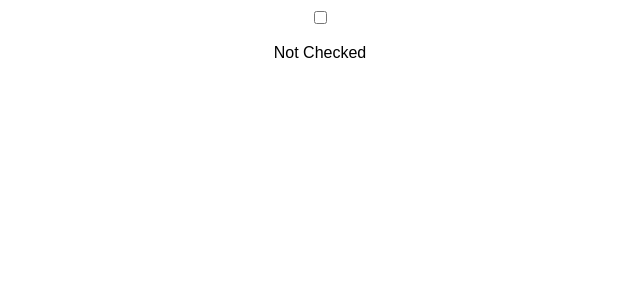
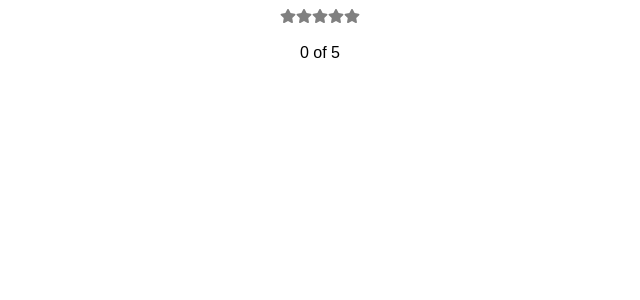
Before and after one commit to o-brayarn/react-hooks, a React (Create React App) app: page / in a window 1280 px wide. Shown: the top 300 px of the page, without its empty margins (320-960 px from the left). Built offline with nearby package versions, Linux system fonts and the light colour scheme.

Commit message:
send interactions up component trees

```diff
--- a/src/App.js
+++ b/src/App.js
@@ -1,10 +1,10 @@
-import Checkbox from "./Checkbox";
+import StarRating from "./StarRating";
 import "./styles.css";
 
 export default function App() {
   return (
     <div className="App">
-      <Checkbox />
+      <StarRating totalStars={5} />
     </div>
   );
 }
--- /dev/null
+++ b/src/StarRating.jsx
@@ -0,0 +1,30 @@
+import { useState } from "react";
+import { FaStar } from "react-icons/fa";
+
+const createArray = (length) => [...Array(length)];
+
+function Star({ selected = false, onSelect }) {
+  return (
+    <>
+      <FaStar color={selected ? "red" : "gray"} onClick={onSelect} />
+    </>
+  );
+}
+const StarRating = ({ totalStars = 5 }) => {
+  const [selectedStars, setSelectedStars] = useState(0);
+  return (
+    <>
+      {createArray(totalStars).map((n, i) => (
+        <Star
+          key={i}
+          selected={selectedStars > i}
+          onSelect={() => setSelectedStars(i + 1)}
+        />
+      ))}
+      <p>
+        {selectedStars} of {totalStars}
+      </p>
+    </>
+  );
+};
+export default StarRating;
```
Also changed, not shown: 1 other file (tests, documents, lock files or other folders).
